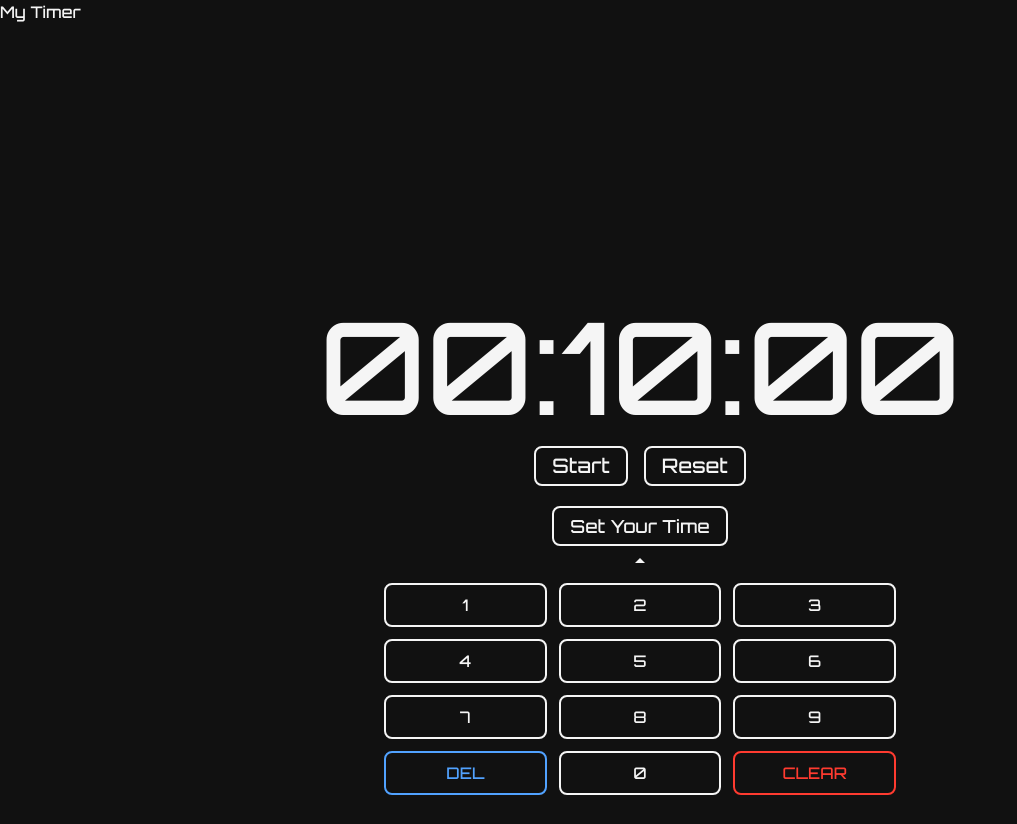
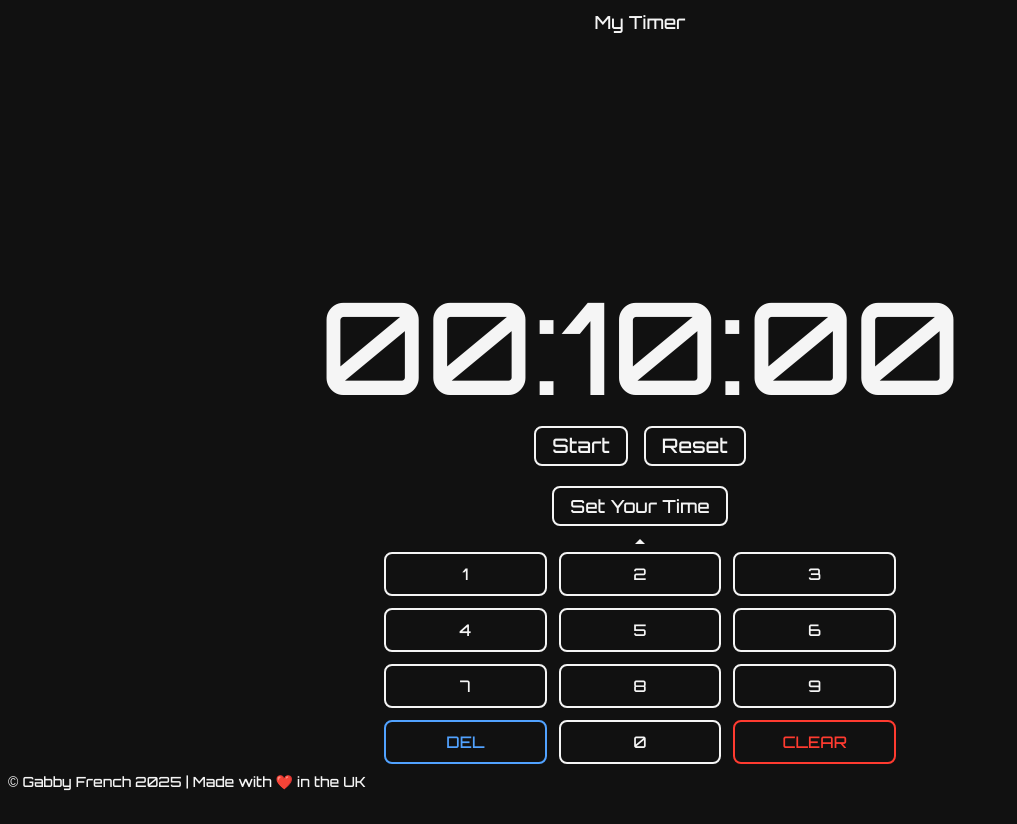
Before and after one commit to gabbythecoder/my-timer, a Next.js app: page / in a window 1280 px wide. Both pictures are taken after a click on the button "Set Your Time". Shown: the whole page, without its empty margins (0-1017 px from the left). After the commit the page ends 800 px from the top, so only its background shows below. Built offline with nearby package versions, Linux system fonts and the light colour scheme.

Commit message:
feat: add Header and Footer, adjust styling to dropdown

```diff
--- a/src/app/layout.tsx
+++ b/src/app/layout.tsx
@@ -1,6 +1,9 @@
 import type { Metadata } from "next";
 import { Orbitron } from "next/font/google";
 import "./globals.css";
+
+import Header from "@/components/Header";
+import Footer from "@/components/Footer";
 
 const orbitron = Orbitron({
   weight: ["500", "700"],
@@ -21,7 +24,13 @@ export default function RootLayout({
   return (
     <html lang="en">
       <body className={orbitron.className}>
-        {children}
+        <div className="flex flex-col min-h-screen">
+          <Header />
+          <main className="flex-1 flex items-center justify-center px-4 box-border overflow-hidden">
+            {children}
+          </main>
+          <Footer />
+        </div>
       </body>
     </html>
   );
--- a/src/app/page.tsx
+++ b/src/app/page.tsx
@@ -2,10 +2,8 @@ import Timer from "@/components/Timer";
 
 export default function HomePage() {
   return (
-    <div>
-      <h1>My Timer</h1>
-
-      <div className="flex flex-col items-center justify-center min-h-screen space-y-4">
+    <div className="flex items-center justify-center h-full">
+      <div className="space-y-4">
         <Timer />
       </div>
     </div>
--- /dev/null
+++ b/src/components/Footer.tsx
@@ -0,0 +1,7 @@
+export default function Footer() {
+    return (
+        <footer>
+            <p className="text-sm m-1 p-1">&copy; Gabby French 2025 | Made with ❤️ in the UK</p>
+        </footer>
+    )
+}
--- /dev/null
+++ b/src/components/Header.tsx
@@ -0,0 +1,7 @@
+export default function Header() {
+    return (
+        <header>
+            <h1 className="text-center text-lg p-1 m-1">My Timer</h1>
+        </header>
+    )
+}
--- a/src/components/NumerPad.tsx
+++ b/src/components/NumerPad.tsx
@@ -38,7 +38,7 @@ export default function NumberPad({
 
   return (
     <section className="w-lg">
-      <div className="grid grid-cols-3 grid-row-4 gap-3 mt-5">
+      <div className="grid grid-cols-3 grid-row-4 gap-3 mt-2">
         {[1, 2, 3, 4, 5, 6, 7, 8, 9].map((num) => (
           <button
             key={num}
--- a/src/components/Timer.tsx
+++ b/src/components/Timer.tsx
@@ -171,7 +171,12 @@ export default function Timer() {
             </button>
           </DropdownMenu.Trigger>
 
-          <DropdownMenu.Content side="bottom" align="center">
+          <DropdownMenu.Content
+            side="bottom"
+            align="center"
+            sideOffset={5}
+            className="absolute left-1/2 transform -translate-x-1/2 sm:top-full"
+          >
             <div>
               <NumberPad
                 input={numberPadInput}
@@ -181,7 +186,7 @@ export default function Timer() {
                 setTimerState={setTimerState}
               />
             </div>
-            <DropdownMenu.Arrow className="fill-[#f5f5f5] mb-3" />
+            <DropdownMenu.Arrow className="fill-[#f5f5f5] mb-2" />
           </DropdownMenu.Content>
         </DropdownMenu.Root>
       </div>
```
